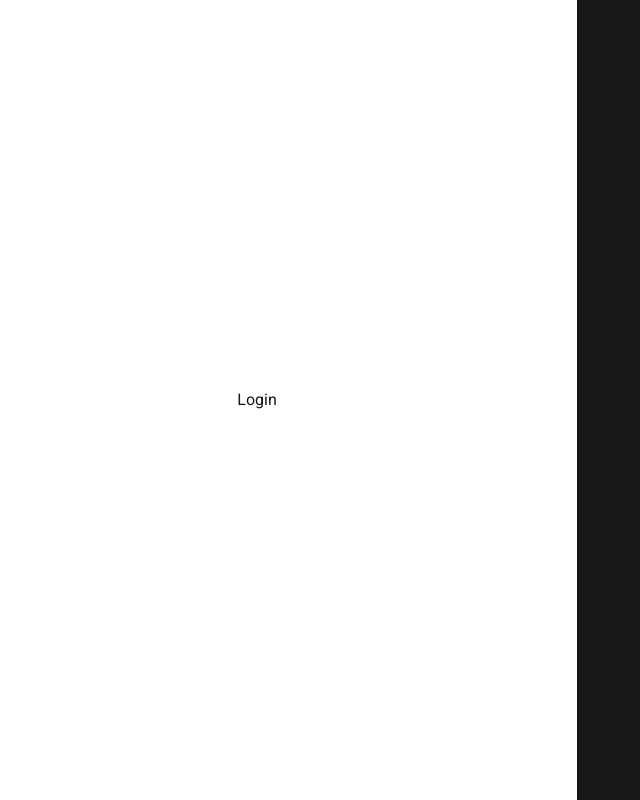
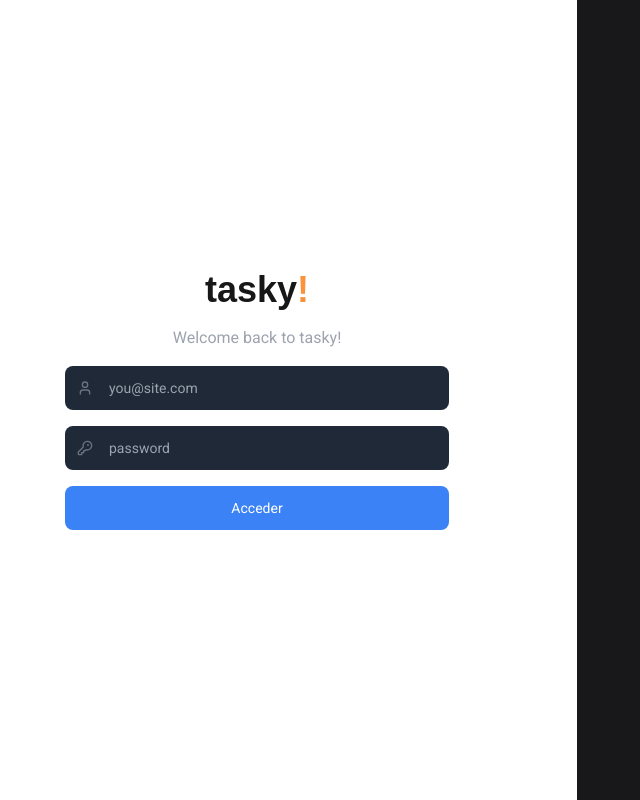
Before and after one commit to gt2rz/tasky, a Next.js app: page /login in a window 1280 px wide. Shown: the whole page, without its empty margins (63-703 px from the left). Built offline with nearby package versions, Linux system fonts and the light colour scheme; a web font is replaced by a local one.

Commit message:
Implement login form with validation and integrate logo in login page

```diff
--- a/app/(auth)/login/page.tsx
+++ b/app/(auth)/login/page.tsx
@@ -1,7 +1,17 @@
+import LoginForm from "@/components/Auth/LoginForm";
+import Logo from "@/components/Logo";
 import React from "react";
 
 const Login = () => {
-  return <div>Login</div>;
+  return (
+    <section className="max-w-sm w-full flex flex-col space-y-4">
+      <Logo />
+      <h6 className="flex w-full justify-center text-gray-400">
+        Welcome back to tasky!
+      </h6>
+      <LoginForm />
+    </section>
+  );
 };
 
 export default Login;
--- /dev/null
+++ b/components/Auth/LoginForm.tsx
@@ -0,0 +1,104 @@
+"use client";
+
+import { SubmitHandler, useForm } from "react-hook-form";
+import { zodResolver } from "@hookform/resolvers/zod";
+import { loginSchema } from "@/schemas/auth.schema";
+
+interface LoginFormProps {
+  email: string;
+  password: string;
+}
+
+const LoginForm = () => {
+  const {
+    register,
+    handleSubmit,
+    formState: { errors },
+  } = useForm({
+    resolver: zodResolver(loginSchema),
+  });
+
+  const loginHandler: SubmitHandler<LoginFormProps> = async (data: LoginFormProps) => {
+    console.log(data);
+  };
+
+  return (
+    <section className="container mx-auto">
+      <form
+        onSubmit={handleSubmit((data: LoginFormProps) => loginHandler(data))}
+        className="flex flex-col space-y-4"
+      >
+        <div>
+          <div className="relative">
+            <input
+              type="email"
+              autoComplete="off"
+              placeholder="you@site.com"
+              {...register("email")}
+              className="ps-11 py-3 px-4 block w-full rounded-lg text-sm focus:border-blue-500 text-zinc-500 bg-gray-800"
+            />
+            <div className="absolute inset-y-0 flex items-center pl-3 pointer-events-none">
+              <svg
+                className="shrink-0 size-4 text-gray-500 dark:text-neutral-500"
+                xmlns="http://www.w3.org/2000/svg"
+                width="24"
+                height="24"
+                viewBox="0 0 24 24"
+                fill="none"
+                stroke="currentColor"
+                strokeWidth="2"
+                strokeLinecap="round"
+                strokeLinejoin="round"
+              >
+                <path d="M19 21v-2a4 4 0 0 0-4-4H9a4 4 0 0 0-4 4v2"></path>
+                <circle cx="12" cy="7" r="4"></circle>
+              </svg>
+            </div>
+          </div>
+          {errors.email?.message && (
+            <small className="text-red-500">{errors.email.message}</small>
+          )}
+        </div>
+        <div>
+          <div className="relative">
+            <input
+              type="password"
+              autoComplete="off"
+              placeholder="password"
+              {...register("password")}
+              className="ps-11 py-3 px-4 block w-full rounded-lg text-sm focus:border-blue-500 text-zinc-500 bg-gray-800 "
+            />
+            <div className="absolute inset-y-0 flex items-center pl-3 pointer-events-none">
+              <svg
+                className="shrink-0 size-4 text-gray-500 dark:text-neutral-500"
+                xmlns="http://www.w3.org/2000/svg"
+                width="24"
+                height="24"
+                viewBox="0 0 24 24"
+                fill="none"
+                stroke="currentColor"
+                strokeWidth="2"
+                strokeLinecap="round"
+                strokeLinejoin="round"
+              >
+                <path d="M2 18v3c0 .6.4 1 1 1h4v-3h3v-3h2l1.4-1.4a6.5 6.5 0 1 0-4-4Z"></path>
+                <circle cx="16.5" cy="7.5" r=".5"></circle>
+              </svg>
+            </div>
+          </div>
+          {errors.password?.message && (
+            <small className="text-red-500">{errors.password.message}</small>
+          )}
+        </div>
+        <button
+          type="submit"
+          className="py-3 px-4 block w-full rounded-lg text-sm bg-blue-500 text-white"
+        >
+          Acceder
+        </button>
+      </form>
+    </section>
+  );
+};
+
+export default LoginForm;
--- /dev/null
+++ b/schemas/auth.schema.ts
@@ -0,0 +1,12 @@
+import { z } from "zod";
+
+export const loginSchema = z.object({
+  email: z.string().email({message: "Invalid email"}).min(1, {message: "Email is required"}),
+  password: z.string().min(6, {message: "Password must be at least 6 characters long"}),
+});
+
+export const registerSchema = z.object({
+  email: z.string().email({message: "Invalid email"}).min(1, {message: "Email is required"}),
+  password: z.string().min(6, {message: "Password must be at least 6 characters long"}),
+  name: z.string().min(1, {message: "Name is required"}),
+});
```
